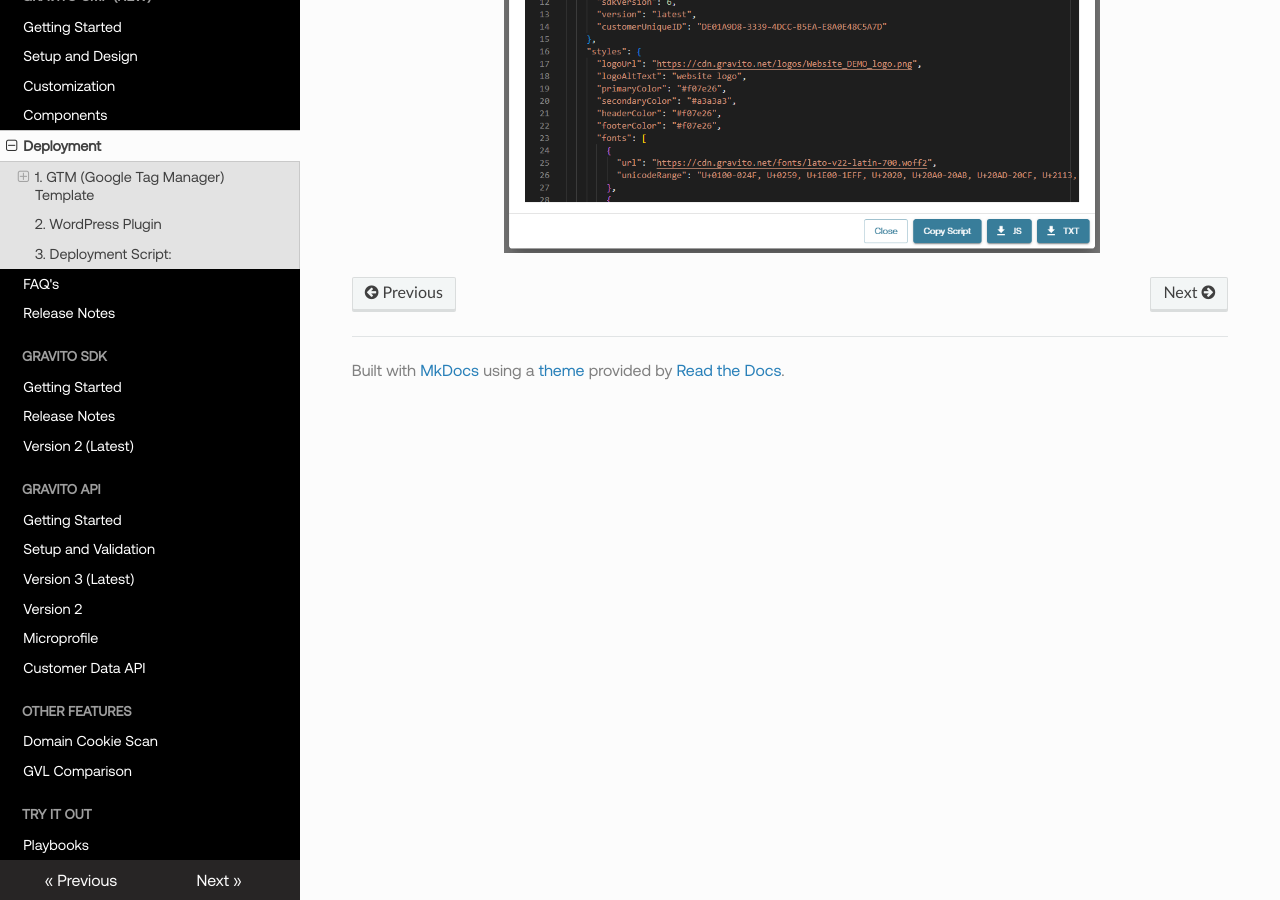
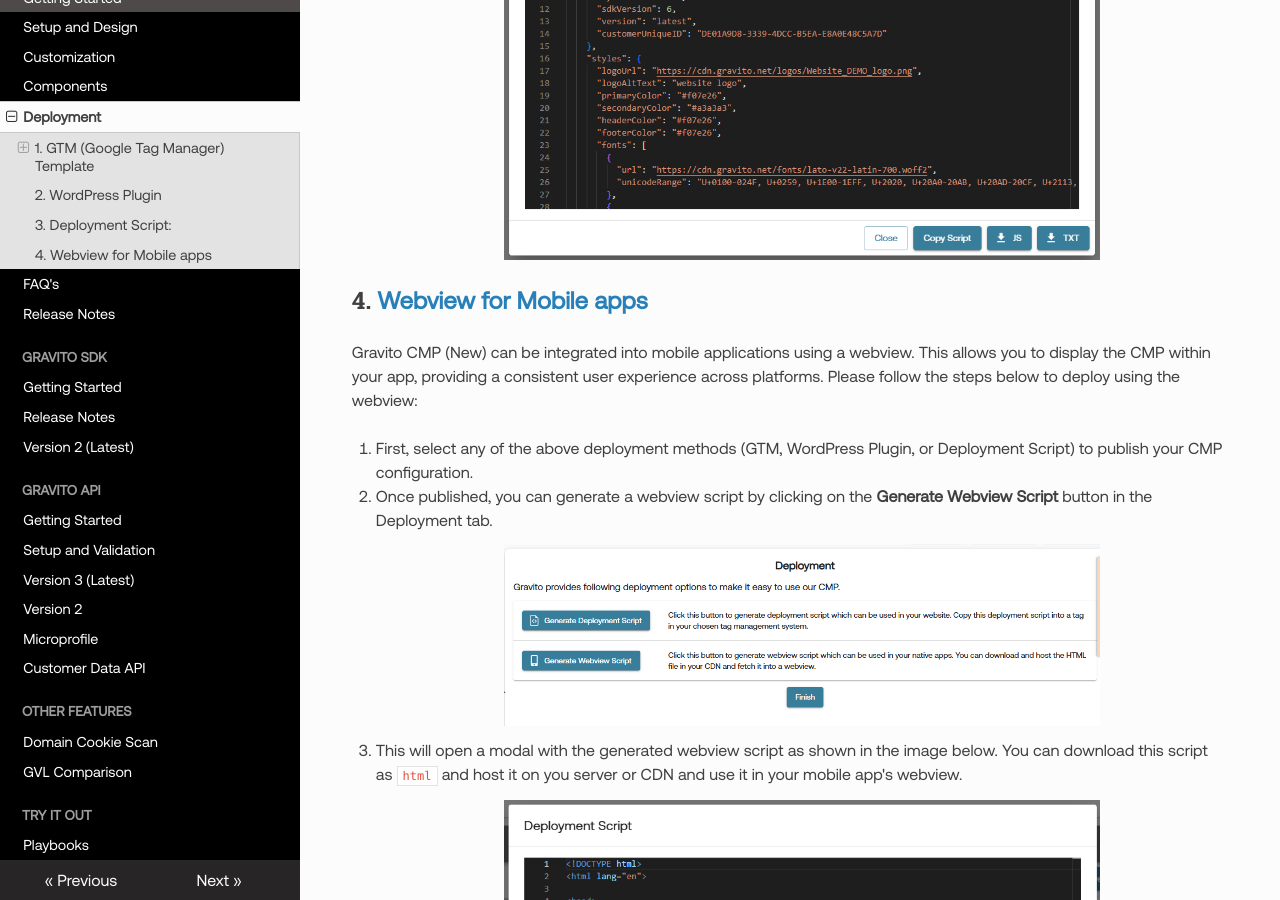
Before and after one commit to GravitoLtd/gravitoltd.github.io, an MkDocs documentation site: the page built from docs/Gravito_V6_CMP/Deployment.md, in a window 1280 px wide and 900 px high, scrolled down 4847 px. Built offline with MkDocs 1.6.1, drawn with Linux system fonts in a browser that asks for light colours; nearby versions of some CDN libraries; comment, search, counter and statistics services are not loaded.

Commit message:
configurator webview documentation

```diff
--- a/docs/Gravito_V6_CMP/Deployment.md
+++ b/docs/Gravito_V6_CMP/Deployment.md
@@ -101,3 +101,15 @@
 3. Click on the **Generate Deployment Script** button to generate the deployment script. This will open a modal with the generated script as shown in below image. You can paste this script in your website's `<body>` tag.
 
     ![](./img/script_deployment3.png)
+
+## 4. [Webview for Mobile apps](#webview)
+Gravito CMP (New) can be integrated into mobile applications using a webview. This allows you to display the CMP within your app, providing a consistent user experience across platforms. Please follow the steps below to deploy using the webview:
+
+1. First, select any of the above deployment methods (GTM, WordPress Plugin, or Deployment Script) to publish your CMP configuration.
+2. Once published, you can generate a webview script by clicking on the **Generate Webview Script** button in the Deployment tab.
+
+    ![](./img/script_deployment2.png)
+
+3. This will open a modal with the generated webview script as shown in the image below. You can download this script as `html` and host it on you server or CDN and use it in your mobile app's webview.
+
+    ![](./img/webview_script.png)
```
Also changed, not shown: docs/Gravito_V6_CMP/img/script_deployment2.png, docs/Gravito_V6_CMP/img/webview_script.png (added).
